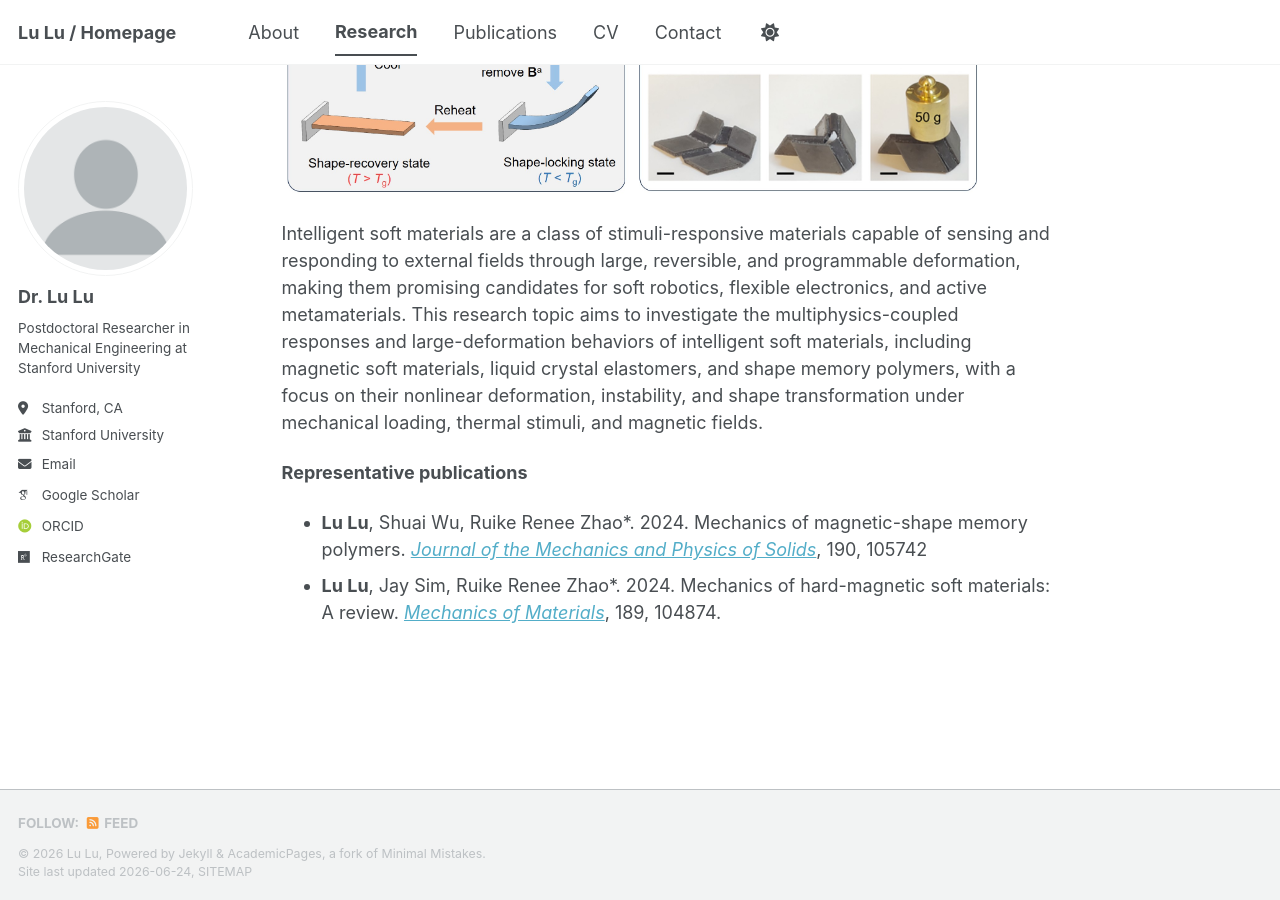
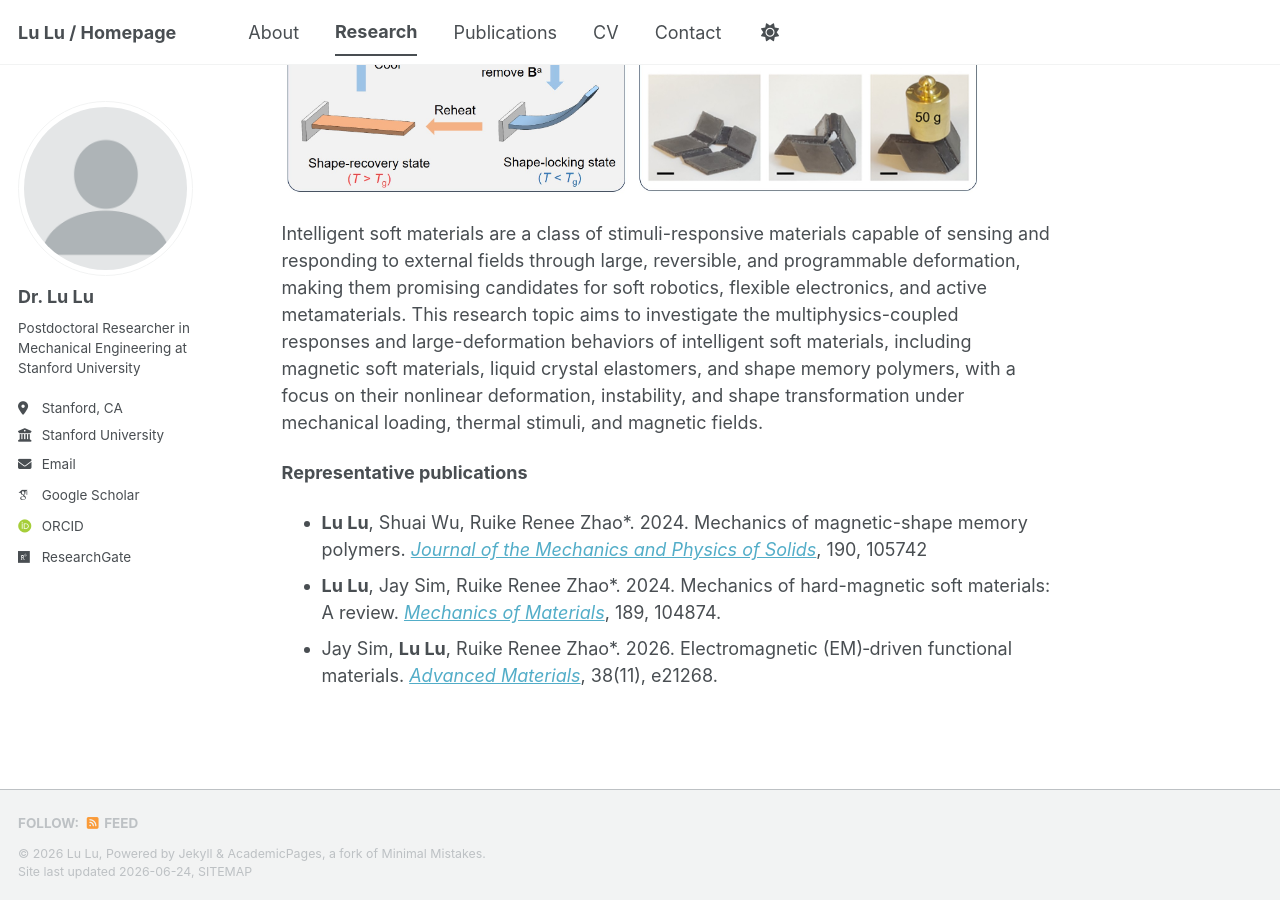
Before and after one commit to ZJU-LuLab/ZJU-LuLab.github.io, a Jekyll site: the page built from _pages/research.md, in a window 1280 px wide and 900 px high, scrolled down 3181 px. Built offline with Jekyll 4.4.1, drawn with Linux system fonts in a browser that asks for light colours; some web fonts are replaced; a script bundle is joined from its source files by our own code; library files that are not in the unit come from our copies.

Commit message:
Update research.md

```diff
--- a/_pages/research.md
+++ b/_pages/research.md
@@ -51,3 +51,4 @@ Intelligent soft materials are a class of stimuli-responsive materials capable o
 
 * **Lu Lu**, Shuai Wu, Ruike Renee Zhao*. 2024. Mechanics of magnetic-shape memory polymers. [*Journal of the Mechanics and Physics of Solids*](https://doi.org/10.1016/j.jmps.2024.105742), 190, 105742
 * **Lu Lu**, Jay Sim, Ruike Renee Zhao*. 2024. Mechanics of hard-magnetic soft materials: A review. [*Mechanics of Materials*](https://doi.org/10.1016/j.mechmat.2023.104874), 189, 104874.
+* Jay Sim, **Lu Lu**, Ruike Renee Zhao*. 2026. Electromagnetic (EM)‐driven functional materials. [*Advanced Materials*](https://doi.org/10.1002/adma.202521268), 38(11), e21268.
```
